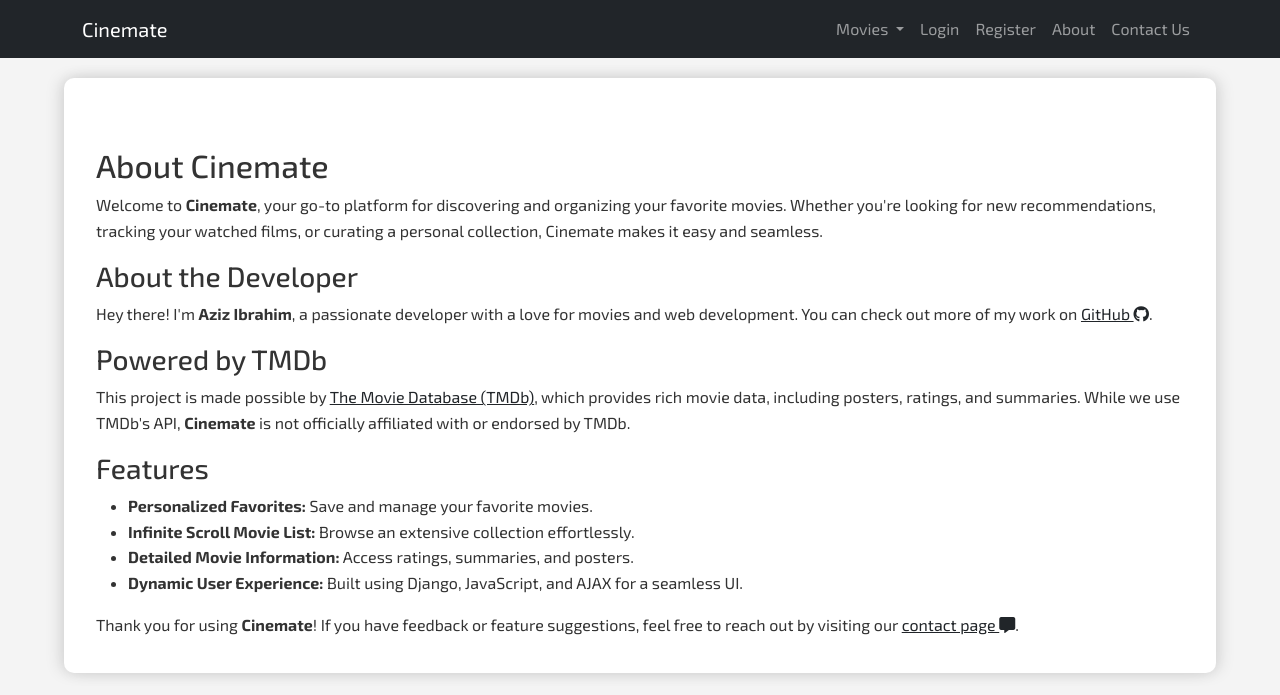
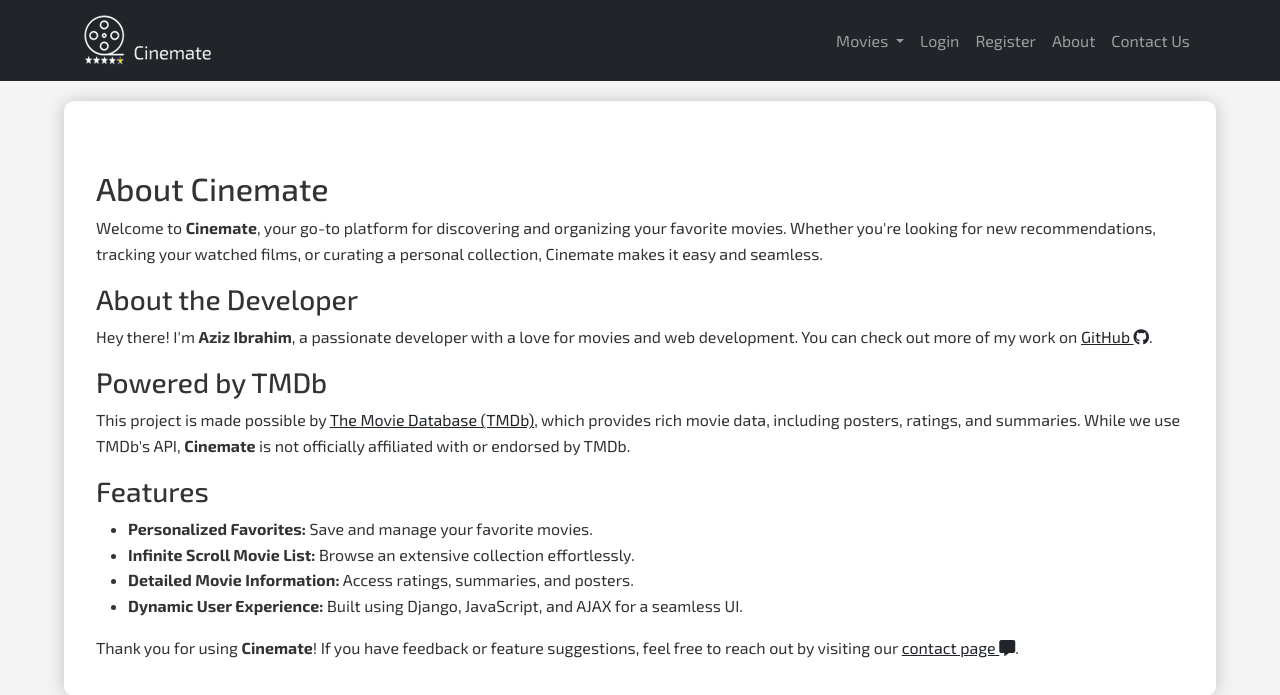
Before and after one commit to Aziz-Ibrahim/cinemate, a Django app: page /about/ in a window 1280 px wide. Shown: the top 695 px of the page. Run offline with Django 5.2, Linux system fonts and the light colour scheme; some libraries are stand-ins or nearby versions; some web fonts are replaced.

Commit message:
Feat; Add new logo to navbar

```diff
--- a/templates/base.html
+++ b/templates/base.html
@@ -23,7 +23,7 @@
     <!-- Navigation Bar -->
     <nav class="navbar navbar-expand-lg navbar-dark bg-dark">
         <div class="container">
-            <a class="navbar-brand" href="/">Cinemate</a>
+            <a class="navbar-brand" href="/"><img src="{% static 'images/logo-nav.png' %}"></a>
             <button class="navbar-toggler" type="button" data-bs-toggle="collapse" data-bs-target="#navbarNav">
                 <span class="navbar-toggler-icon"></span>
             </button>
@@ -76,7 +76,7 @@
                     <li class="nav-item">
                         <form method="post" action="{% url 'logout' %}" style="display: inline;">
                             {% csrf_token %}
-                            <button type="submit" class="btn btn-outline-danger">Logout</button>
+                            <button type="submit" class="nav-link text-danger">Logout</button>
                         </form>
                     </li>
                     {% endif %}
```
Also changed, not shown: static/images/logo-nav.png (added).
